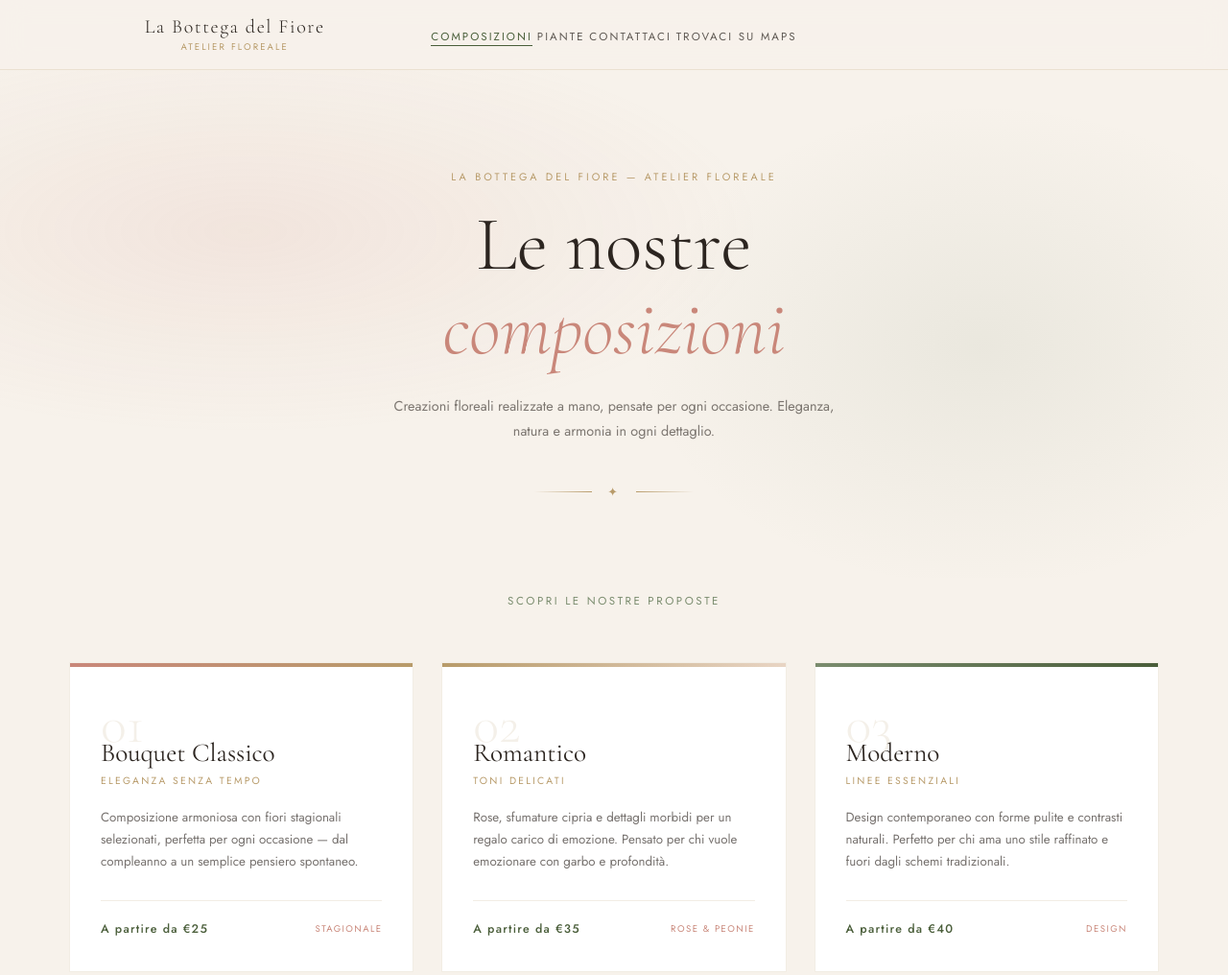
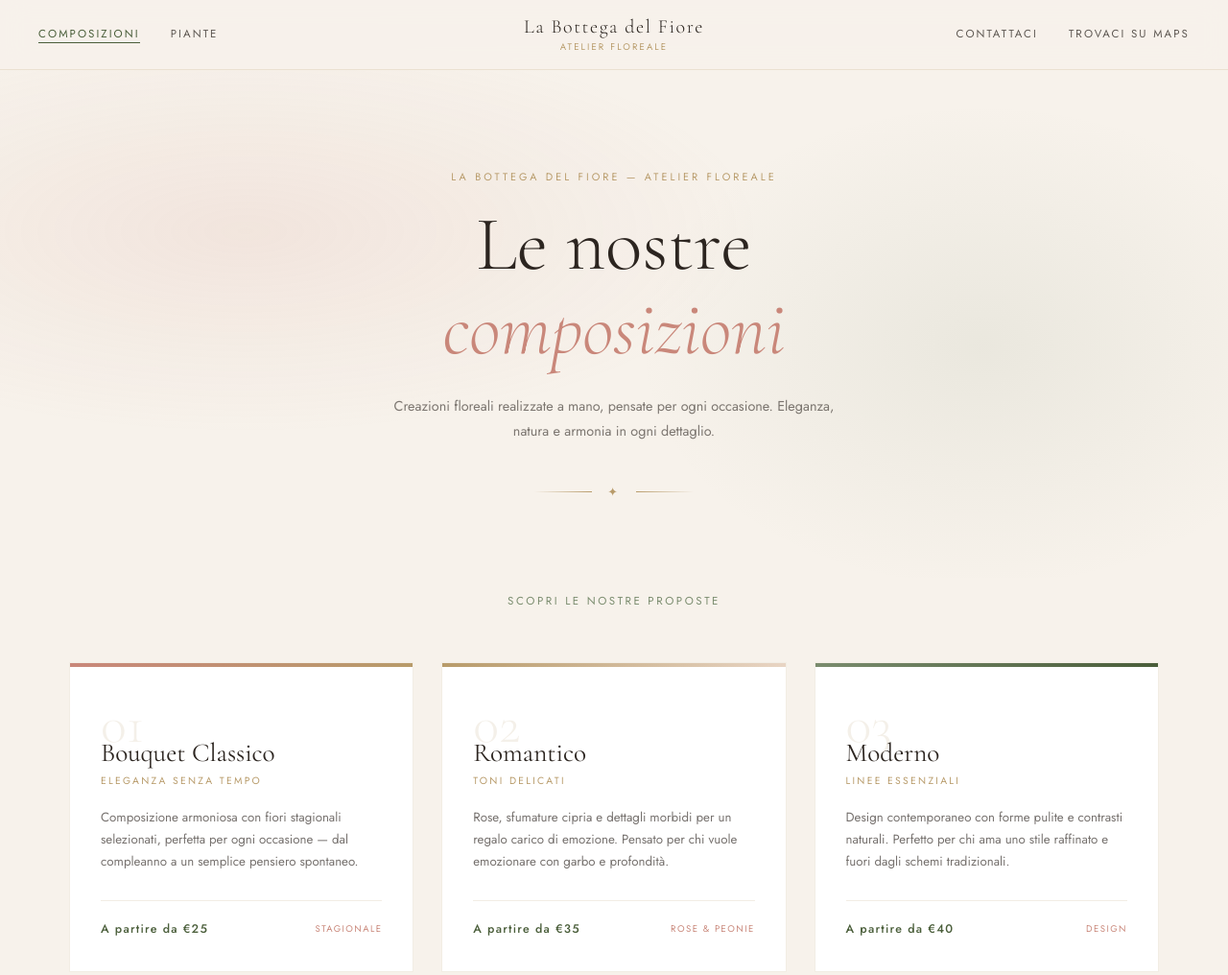
Before and after one commit to davideiacuzio005-source/La-botttega-del-fiore, a plain HTML site: page composizione.html in a window 1280 px wide. Shown: the top 1016 px of the page at 96% size. Drawn offline with nearby package versions, Linux system fonts and the light colour scheme.

Commit message:
Update composizione.html

```diff
--- a/composizione.html
+++ b/composizione.html
@@ -500,8 +500,14 @@
 <!-- =============================================
      NAVBAR
 ============================================= -->
-<nav id="navbar">
+<nav class="navbar">
   <div class="nav-inner">
+
+    <!-- COLONNA SINISTRA -->
+    <div class="nav-left">
+      <a href="composizioni.html" class="nav-link active">Composizioni</a>
+      <a href="piante.html" class="nav-link">Piante</a>
+    </div>
 
     <!-- Logo -->
     <a href="index.html" class="logo">
@@ -509,10 +515,8 @@
       <span class="logo-tagline">Atelier floreale</span>
     </a>
 
-    <!-- MENU VOCI (visibili su desktop) -->
-    <div class="nav-links">
-      <a href="composizioni.html" class="nav-link active">Composizioni</a>
-      <a href="piante.html" class="nav-link">Piante</a>
+    <!-- COLONNA DESTRA -->
+    <div class="nav-right">
       <a href="contatti.html" class="nav-link">Contattaci</a>
       <a href="https://maps.google.com" target="_blank" class="nav-link">Trovaci su Maps</a>
     </div>
```
